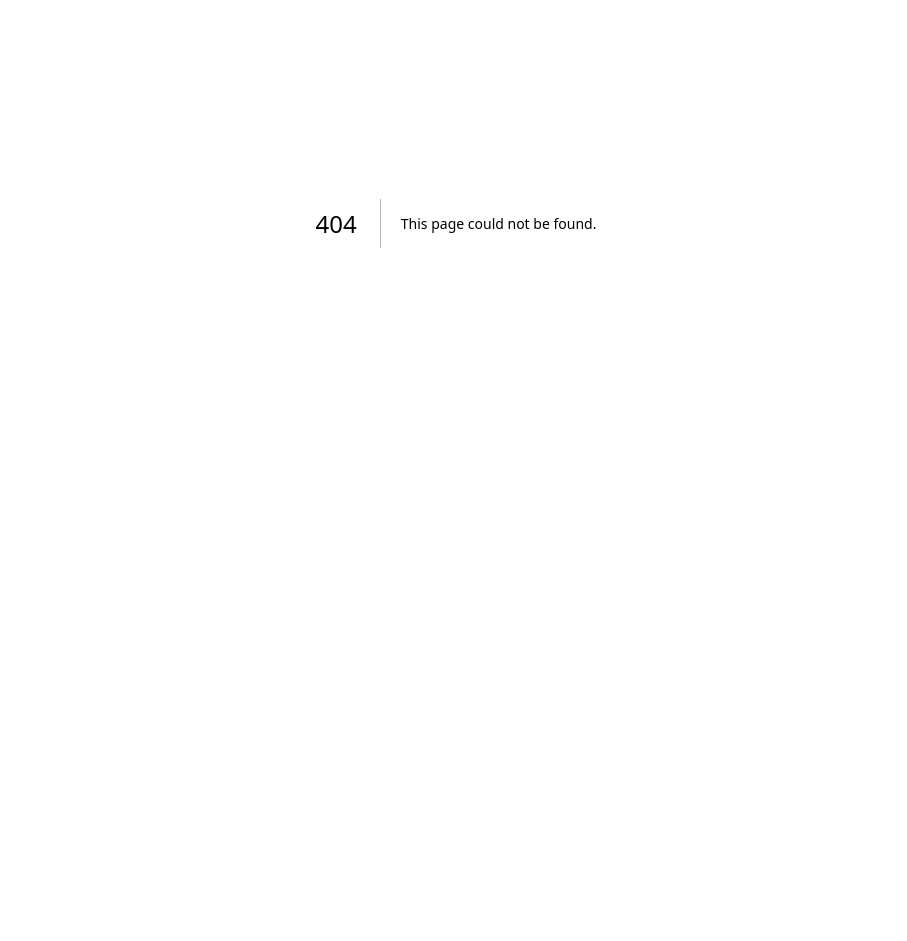
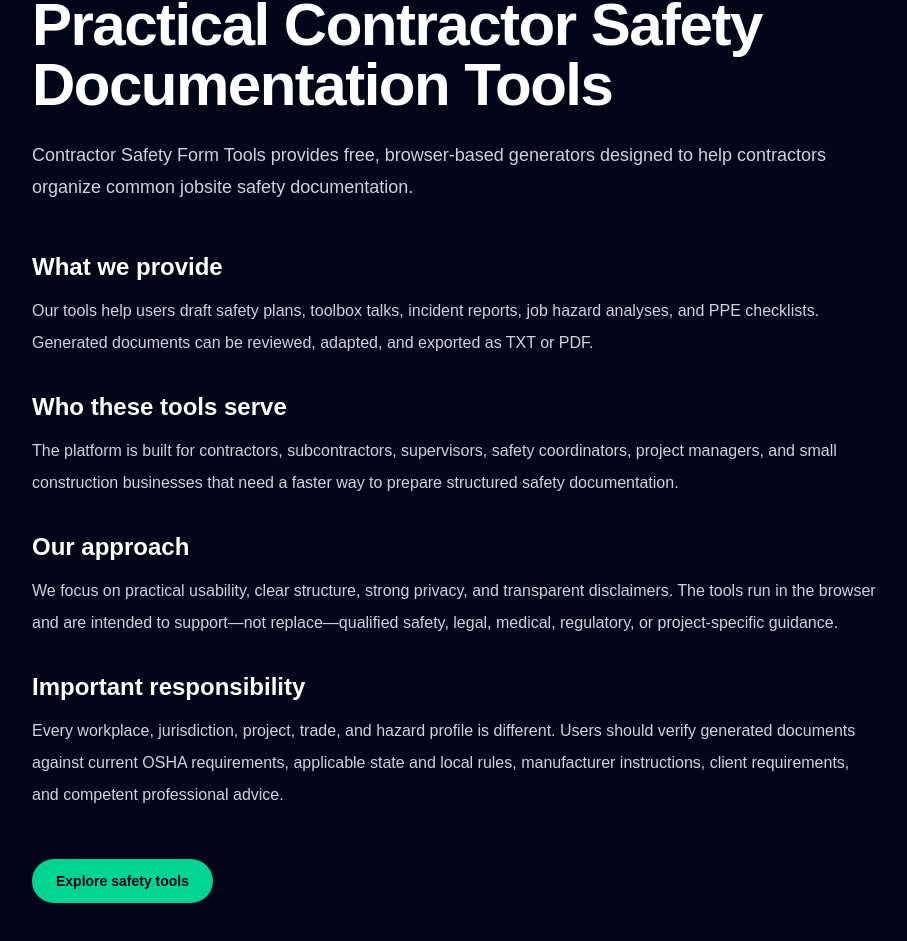
Before and after one commit to alhscholars-ship-it/contractor-safety-tools, a Next.js app: page /about in a window 1280 px wide. Before the commit this address had no page. Shown: the part 177-1118 px from the top of the page, without its empty margins (184-1091 px from the left). Before the commit the page ends 800 px from the top, so only its background shows below. Built offline with nearby package versions, Linux system fonts and the light colour scheme.

Commit message:
feat: add about page

```diff
--- /dev/null
+++ b/src/app/about/page.tsx
@@ -0,0 +1,92 @@
+import type { Metadata } from "next";
+import Link from "next/link";
+
+export const metadata: Metadata = {
+  title: "About Contractor Safety Form Tools",
+  description:
+    "Learn how Contractor Safety Form Tools helps contractors create practical safety plans, toolbox talks, incident reports, JHAs, and PPE checklists.",
+  alternates: {
+    canonical: "/about",
+  },
+};
+
+export default function AboutPage() {
+  return (
+    <main className="min-h-screen bg-slate-950 text-white">
+      <section className="mx-auto w-full max-w-4xl px-6 py-20">
+        <Link href="/" className="text-sm font-semibold text-emerald-300">
+          ← Back to home
+        </Link>
+
+        <div className="mt-8">
+          <p className="text-sm font-semibold uppercase tracking-[0.3em] text-emerald-300">
+            About Us
+          </p>
+
+          <h1 className="mt-4 text-4xl font-black tracking-tight sm:text-6xl">
+            Practical Contractor Safety Documentation Tools
+          </h1>
+
+          <p className="mt-6 text-lg leading-8 text-slate-300">
+            Contractor Safety Form Tools provides free, browser-based generators
+            designed to help contractors organize common jobsite safety
+            documentation.
+          </p>
+        </div>
+
+        <div className="mt-12 space-y-8 text-base leading-8 text-slate-300">
+          <section>
+            <h2 className="text-2xl font-black text-white">What we provide</h2>
+            <p className="mt-3">
+              Our tools help users draft safety plans, toolbox talks, incident
+              reports, job hazard analyses, and PPE checklists. Generated
+              documents can be reviewed, adapted, and exported as TXT or PDF.
+            </p>
+          </section>
+
+          <section>
+            <h2 className="text-2xl font-black text-white">Who these tools serve</h2>
+            <p className="mt-3">
+              The platform is built for contractors, subcontractors, supervisors,
+              safety coordinators, project managers, and small construction
+              businesses that need a faster way to prepare structured safety
+              documentation.
+            </p>
+          </section>
+
+          <section>
+            <h2 className="text-2xl font-black text-white">Our approach</h2>
+            <p className="mt-3">
+              We focus on practical usability, clear structure, strong privacy,
+              and transparent disclaimers. The tools run in the browser and are
+              intended to support—not replace—qualified safety, legal, medical,
+              regulatory, or project-specific guidance.
+            </p>
+          </section>
+
+          <section>
+            <h2 className="text-2xl font-black text-white">
+              Important responsibility
+            </h2>
+            <p className="mt-3">
+              Every workplace, jurisdiction, project, trade, and hazard profile is
+              different. Users should verify generated documents against current
+              OSHA requirements, applicable state and local rules, manufacturer
+              instructions, client requirements, and competent professional
+              advice.
+            </p>
+          </section>
+        </div>
+
+        <div className="mt-12">
+          <Link
+            href="/tools"
+            className="inline-flex rounded-full bg-emerald-400 px-6 py-3 text-sm font-black text-slate-950 transition hover:bg-emerald-300"
+          >
+            Explore safety tools
+          </Link>
+        </div>
+      </section>
+    </main>
+  );
+}
--- a/src/app/sitemap.ts
+++ b/src/app/sitemap.ts
@@ -17,6 +17,12 @@
       lastModified: now,
       changeFrequency: "weekly",
       priority: 0.9,
+    },
+    {
+      url: `${baseUrl}/about`,
+      lastModified: now,
+      changeFrequency: "monthly",
+      priority: 0.7,
     },
     {
       url: `${baseUrl}/tools/safety-plan-generator`,
```
